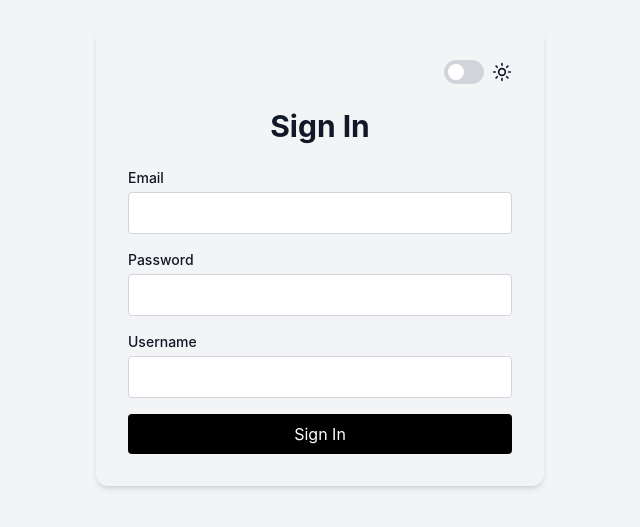
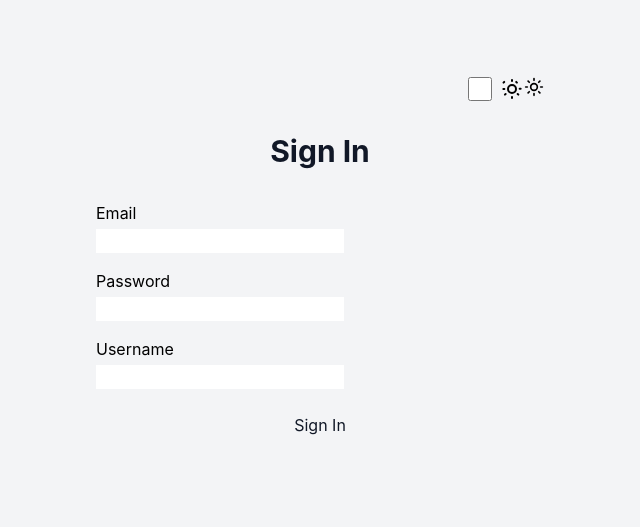
Before and after one commit to anumulamadhava2005/daemon_delete, a React (Create React App) app: page / in a window 1280 px wide. Shown: the part 143-670 px from the top of the page, without its empty margins (320-960 px from the left). Built offline with nearby package versions, Linux system fonts and the light colour scheme.

Commit message:
Update App.js

```diff
--- a/src/App.js
+++ b/src/App.js
@@ -1,10 +1,104 @@
 import { useState } from 'react';
 import { Moon, Sun, LogOut, Trash2 } from 'lucide-react';
 import { initializeApp } from 'firebase/app';
-import { getAuth, signInWithEmailAndPassword, signOut as firebaseSignOut } from 'firebase/auth';
-import { getFirestore, doc, getDoc } from 'firebase/firestore';
+import { getAuth, signInWithEmailAndPassword } from 'firebase/auth';
+import { getFirestore, collection, addDoc, doc, setDoc, deleteDoc, getDoc } from 'firebase/firestore';
+// Replacing your custom components with simplified versions
+function Button({ children, onClick, variant = "default", isDarkTheme, ...props }) {
+  const variantClasses = {
+    default: isDarkTheme
+      ? 'bg-white text-black hover:bg-gray-300'
+      : 'bg-black text-white hover:bg-gray-800',
+    outline: isDarkTheme
+      ? 'border border-gray-500 text-white hover:bg-gray-700'
+      : 'border border-gray-300 text-black hover:bg-gray-300',
+    destructive: 'bg-red-500 text-white hover:bg-red-600',
+  };
 
-// Firebase config (Consider moving to .env for production)
+  return (
+    <button
+      className={`px-4 py-2 rounded ${variantClasses[variant]}`}
+      onClick={onClick}
+      {...props}
+    >
+      {children}
+    </button>
+  );
+}
+
+function Input({ id, type, value, onChange, isDarkTheme, ...props }) {
+  return (
+    <input
+      id={id}
+      type={type}
+      value={value}
+      onChange={onChange}
+      className={`w-full p-2 rounded ${
+        isDarkTheme ? 'bg-gray-800 text-white border-gray-600' : 'bg-white text-black border-gray-300'
+      }`}
+      {...props}
+    />
+  );
+}
+
+function Label({ htmlFor, children, isDarkTheme }) {
+  return (
+    <label
+      htmlFor={htmlFor}
+      className={`block ${isDarkTheme ? 'text-white' : 'text-black'}`}
+    >
+      {children}
+    </label>
+  );
+}
+
+function Switch({ checked, onCheckedChange, isDarkTheme }) {
+  return (
+    <div className="flex items-center">
+      <input
+        type="checkbox"
+        checked={checked}
+        onChange={(e) => onCheckedChange(e.target.checked)}
+        className="w-6 h-6 cursor-pointer"
+      />
+      <span className="ml-2">
+        {isDarkTheme ? (
+          <svg
+            xmlns="http://www.w3.org/2000/svg"
+            fill="none"
+            viewBox="0 0 24 24"
+            stroke="currentColor"
+            className="w-6 h-6 text-white"
+          >
+            <path
+              strokeLinecap="round"
+              strokeLinejoin="round"
+              strokeWidth={2}
+              d="M12 3v1m0 16v1m8.66-9.34h-1M4.34 12h-1m15.02 5.66l-.71-.71m-12.02 0l-.71.71m12.02-12.02l-.71-.71m-12.02 0l-.71.71M16 12a4 4 0 11-8 0 4 4 0 018 0z"
+            />
+          </svg>
+        ) : (
+          <svg
+            xmlns="http://www.w3.org/2000/svg"
+            fill="none"
+            viewBox="0 0 24 24"
+            stroke="currentColor"
+            className="w-6 h-6 text-black"
+          >
+            <path
+              strokeLinecap="round"
+              strokeLinejoin="round"
+              strokeWidth={2}
+              d="M12 3v1m0 16v1m8.66-9.34h-1M4.34 12h-1m15.02 5.66l-.71-.71m-12.02 0l-.71.71m12.02-12.02l-.71-.71m-12.02 0l-.71.71M16 12a4 4 0 11-8 0 4 4 0 018 0z"
+            />
+          </svg>
+        )}
+      </span>
+    </div>
+  );
+}
+
+
 const firebaseConfig = {
   apiKey: "AIzaSyDojFudKt9k-cLmpzFKDZdU7XLkUHgPxx8",
   authDomain: "instagram-clone-ab65f.firebaseapp.com",
@@ -16,220 +110,144 @@ const firebaseConfig = {
   measurementId: "G-S91WM03QR4"
 };
 
+// Initialize Firebase
 const app = initializeApp(firebaseConfig);
-const auth = getAuth(app);
 const db = getFirestore(app);
+const auth = getAuth(app); // Initialize auth instance with the app
 
-// UI Components (Consider moving to a separate file)
-function Button({ children, onClick, variant = "default", disabled, className = "", ...props }) {
-  const variantClasses = {
-    default: 'bg-black text-white hover:bg-gray-800 disabled:bg-gray-400',
-    outline: 'border border-gray-300 text-black hover:bg-gray-100 disabled:bg-gray-100 disabled:text-gray-400',
-    destructive: 'bg-red-500 text-white hover:bg-red-600 disabled:bg-red-300',
-  };
-  return (
-    <button
-      className={`px-4 py-2 rounded transition ${variantClasses[variant]} ${className}`}
-      onClick={onClick}
-      disabled={disabled}
-      {...props}
-    >
-      {children}
-    </button>
-  );
-}
 
-function Input({ id, label, type, value, onChange, required, disabled, className = "", ...props }) {
-  return (
-    <div className="mb-4">
-      <label htmlFor={id} className="block mb-1 text-sm font-medium">
-        {label}
-      </label>
-      <input
-        id={id}
-        type={type}
-        value={value}
-        onChange={onChange}
-        required={required}
-        disabled={disabled}
-        className={`w-full p-2 border rounded transition ${className}`}
-        {...props}
-      />
-    </div>
-  );
-}
+const SignIn = () => {
+  const [email, setEmail] = useState('');
+  const [password, setPassword] = useState('');
+  const [username, setUsername] = useState('');
+  const [status, setStatus] = useState('');
+  const [isDarkTheme, setIsDarkTheme] = useState(false);
+  const [userData, setUserData] = useState(null);
 
-function Switch({ checked, onChange }) {
-  return (
-    <label className="flex items-center cursor-pointer">
-      <div className="relative">
-        <input
-          type="checkbox"
-          checked={checked}
-          onChange={onChange}
-          className="sr-only"
-        />
-        <div className={`block w-10 h-6 rounded-full transition ${checked ? 'bg-gray-800' : 'bg-gray-300'}`}></div>
-        <div className={`absolute left-1 top-1 w-4 h-4 rounded-full transition ${checked ? 'translate-x-4 bg-white' : 'bg-white'}`}></div>
-      </div>
-    </label>
-  );
-}
+  const handleSignIn = async (e) => {
+    e.preventDefault();
 
-// Custom hook for auth logic
-function useAuth() {
-  const [user, setUser] = useState(null);
-  const [loading, setLoading] = useState(false);
-  const [error, setError] = useState(null);
-
-  const signIn = async (email, password, username) => {
-    setLoading(true);
-    setError(null);
     try {
-      const auth1 = await signInWithEmailAndPassword(auth, email, password);
-      console.log(auth1)
+      const userCredential = await signInWithEmailAndPassword(auth, email, password);
+      // Signed in
+      const user = userCredential.user;
+      setStatus('Sign in successful!');
+      console.log('User:', user);
+      // Redirect or perform other actions after successful sign-in
       const userDoc = await getDoc(doc(db, 'usersList', username));
       if (userDoc.exists()) {
-        setUser(userDoc.data());
+        setUserData(userDoc.data());
       } else {
-        setError('User document not found');
+        console.error('No such user document!');
       }
-    } catch (err) {
-      setError(err.message);
-    } finally {
-      setLoading(false);
+    } catch (error) {
+      const errorCode = error.code;
+      const errorMessage = error.message;
+      console.error('Error signing in:', errorCode, errorMessage);
+      setStatus('Error signing in: ' + errorMessage);
     }
   };
 
-  const signOut = async () => {
-    setLoading(true);
-    try {
-      await firebaseSignOut(auth);
-      setUser(null);
-    } catch (err) {
-      setError(err.message);
-    } finally {
-      setLoading(false);
-    }
-  };
-
-  return { user, loading, error, signIn, signOut };
-}
-
-// Main Component
-export default function SignIn() {
-  const [email, setEmail] = useState('');
-  const [password, setPassword] = useState('');
-  const [username, setUsername] = useState('');
-  const [isDarkTheme, setIsDarkTheme] = useState(false);
-  const { user, loading, error, signIn, signOut } = useAuth();
-
-  const handleSubmit = async (e) => {
-    e.preventDefault();
-    await signIn(email, password, username);
-  };
-
-  const handleSignOut = async () => {
-    await signOut();
+  const handleSignOut = () => {
+    setUserData(null);
     setEmail('');
     setPassword('');
     setUsername('');
+    setStatus('Signed out successfully!');
   };
 
   const handleDeleteUser = () => {
-    // NOTE: In a real app, you would call Firebase deleteUser here after reauthentication
-    handleSignOut();
+    setUserData(null);
+    setEmail('');
+    setPassword('');
+    setUsername('');
+    setStatus('User profile deleted!');
   };
 
-  const themeClass = isDarkTheme ? 'bg-gray-900 text-white' : 'bg-gray-100 text-gray-900';
-  const inputClass = isDarkTheme ? 'bg-gray-800 border-gray-700 text-white' : 'bg-white border-gray-300';
-
   return (
-    <div className={`min-h-screen flex items-center justify-center ${themeClass}`}>
-      <div className="w-full max-w-md p-8 rounded-xl shadow-md space-y-6 m-4">
-        <div className="flex justify-end items-center gap-2">
+    <div className={`min-h-screen flex items-center justify-center ${isDarkTheme ? 'bg-gray-900 text-white' : 'bg-gray-100 text-gray-900'}`}>
+      <div className="w-full max-w-md space-y-8">
+        <div className="flex justify-end">
           <Switch
             checked={isDarkTheme}
-            onChange={() => setIsDarkTheme(!isDarkTheme)}
+            onCheckedChange={setIsDarkTheme}
+            isDarkTheme={isDarkTheme} // Pass theme to the Switch component
+            className="mr-2"
           />
-          {isDarkTheme ? <Moon className="h-5 w-5" /> : <Sun className="h-5 w-5" />}
+          {isDarkTheme ? <Moon className="h-5 w-5 text-white" /> : <Sun className="h-5 w-5 text-black" />}
         </div>
 
-        {!user ? (
+        {!userData ? (
           <>
             <h1 className="text-3xl font-bold text-center">Sign In</h1>
-            <form onSubmit={handleSubmit} className="mt-6 space-y-4">
+            <form onSubmit={handleSignIn} className="mt-8 space-y-6">
+              <div className="space-y-4">
+                <div>
+                  <Label htmlFor="email" isDarkTheme={isDarkTheme}>Email</Label>
                   <Input
                     id="email"
-                label="Email"
                     type="email"
                     value={email}
                     onChange={(e) => setEmail(e.target.value)}
                     required
-                disabled={loading}
-                className={inputClass}
+                    isDarkTheme={isDarkTheme} // Pass theme to the Input component
+                    className="mt-1"
                   />
+                </div>
+                <div>
+                  <Label htmlFor="password" isDarkTheme={isDarkTheme}>Password</Label>
                   <Input
                     id="password"
-                label="Password"
                     type="password"
                     value={password}
                     onChange={(e) => setPassword(e.target.value)}
                     required
-                disabled={loading}
-                className={inputClass}
+                    isDarkTheme={isDarkTheme} // Pass theme to the Input component
+                    className="mt-1"
                   />
+                </div>
+                <div>
+                  <Label htmlFor="username" isDarkTheme={isDarkTheme}>Username</Label>
                   <Input
                     id="username"
-                label="Username"
                     type="text"
                     value={username}
                     onChange={(e) => setUsername(e.target.value)}
                     required
-                disabled={loading}
-                className={inputClass}
+                    isDarkTheme={isDarkTheme} // Pass theme to the Input component
+                    className="mt-1"
                   />
-              <Button
-                type="submit"
-                disabled={loading}
-                className="w-full mt-2"
-              >
-                {loading ? 'Signing In...' : 'Sign In'}
+                </div>
+              </div>
+              <Button type="submit" isDarkTheme={isDarkTheme} className="w-full">
+                Sign In
               </Button>
             </form>
           </>
         ) : (
-          <div className="text-center space-y-4">
-            {user.imageUrl && (
-              <img src={user.imageUrl} alt="User" className="w-24 h-24 rounded-full mx-auto mb-4" />
-            )}
-            <h2 className="text-2xl font-bold">{user.username}</h2>
-            <p className="text-gray-500">{user.email}</p>
-            <div className="flex justify-center gap-4">
-              <Button
-                onClick={handleSignOut}
-                variant="outline"
-                disabled={loading}
-              >
+          <div className="text-center">
+            <img src={userData.imageUrl} alt="User" className="w-24 h-24 rounded-full mx-auto mb-4" />
+            <h2 className="text-2xl font-bold mb-2">{userData.username}</h2>
+            <p className={`text-gray-500 ${isDarkTheme ? 'dark:text-gray-400' : 'text-gray-500'}`}>{userData.email}</p>
+            <div className="space-x-4">
+              <Button onClick={handleSignOut} variant="outline" isDarkTheme={isDarkTheme}>
                 <LogOut className="mr-2 h-4 w-4" /> Sign Out
               </Button>
-              <Button
-                onClick={handleDeleteUser}
-                variant="destructive"
-                disabled={loading}
-              >
+              <Button onClick={handleDeleteUser} variant="destructive" isDarkTheme={isDarkTheme}>
                 <Trash2 className="mr-2 h-4 w-4" /> Delete Profile
               </Button>
             </div>
           </div>
         )}
 
-        {error && (
-          <p className={`mt-4 text-center ${isDarkTheme ? 'text-red-400' : 'text-red-600'}`}>
-            {error}
+        {status && (
+          <p className={`mt-4 text-center ${isDarkTheme ? 'text-green-400' : 'text-green-600'}`}>
+            {status}
           </p>
         )}
       </div>
     </div>
   );
 }
+
+export default SignIn;
```
Lines whose indentation alone changed are shown as unchanged.
